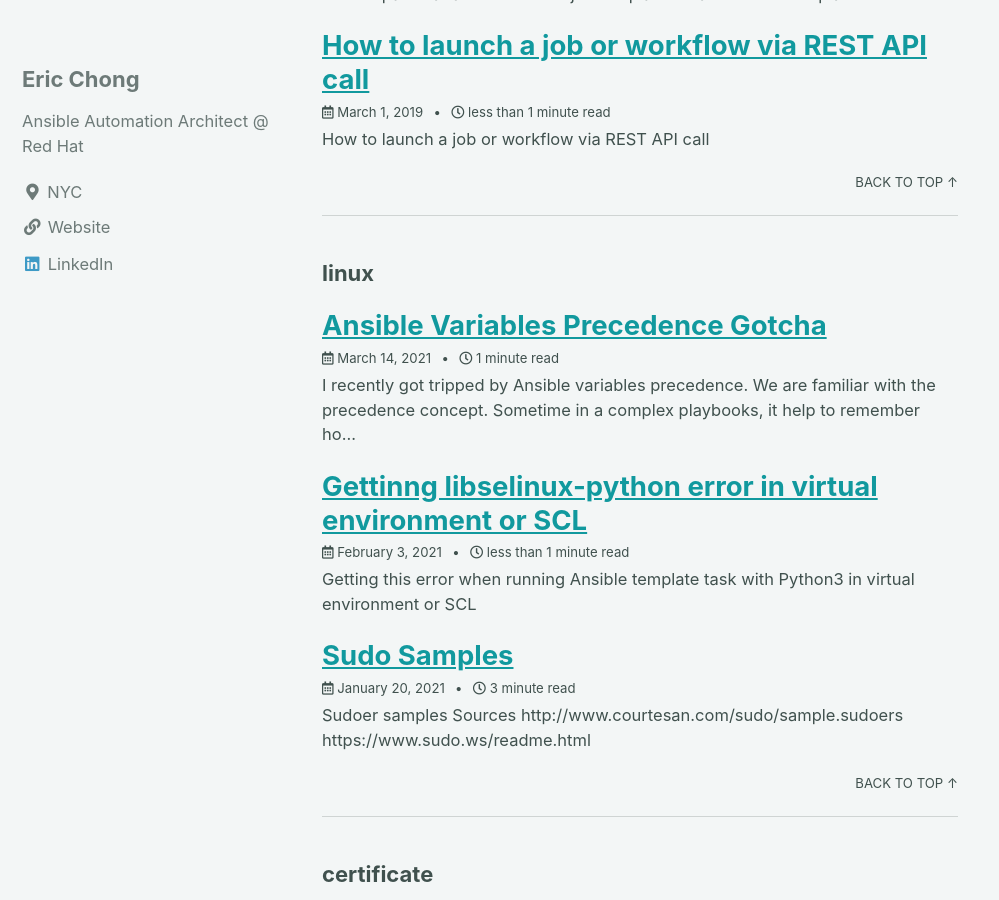
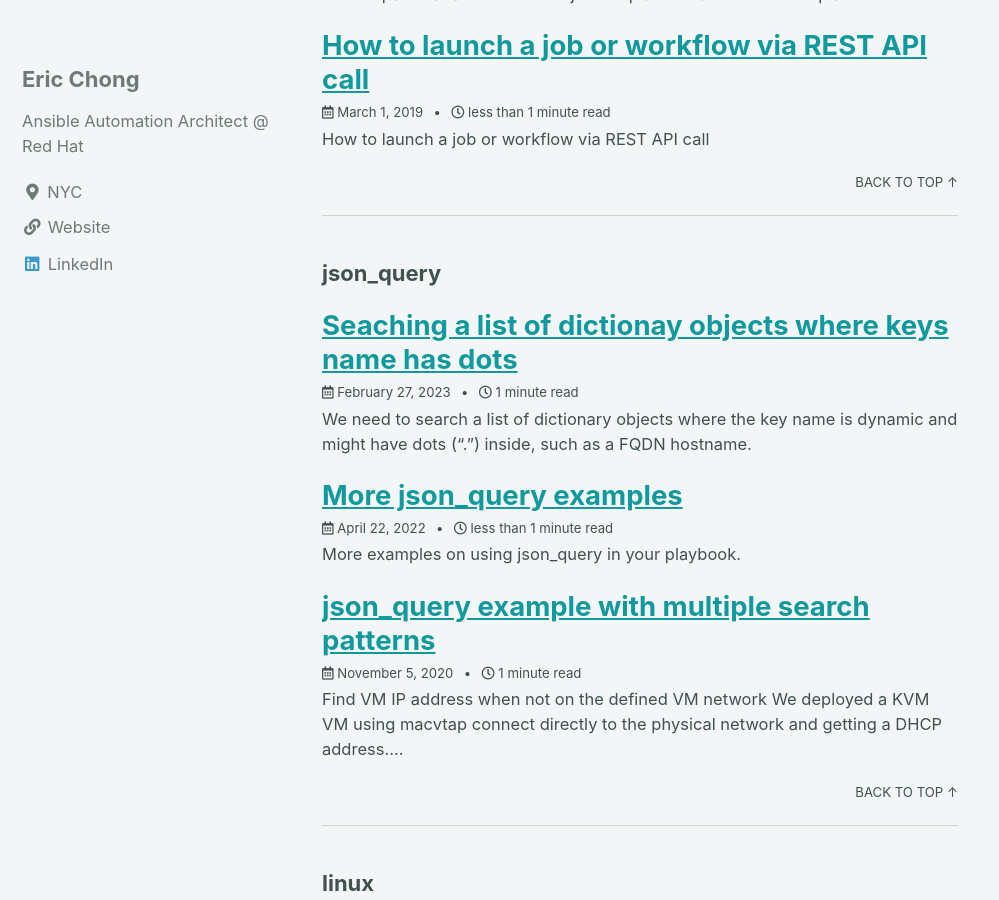
Before and after one commit to ecchong/ecchong.github.io, a Jekyll site: the page built from _pages/tag-archive.md, in a window 1280 px wide and 900 px high, scrolled down 17142 px. Shown: the whole window, without its empty margins (0-999 px from the left). Built offline with Jekyll 4.4.1, drawn with Linux system fonts in a browser that asks for light colours; cached includes are drawn as plain includes; some of the changed text lies outside the part shown.

Commit message:
searching keys with dots

`````diff
--- a/_posts/2023/2023-02-27-searching-keys-with-dots.md
+++ b/_posts/2023/2023-02-27-searching-keys-with-dots.md
@@ -1,6 +1,6 @@
 ---
 title: Seaching a list of dictionay objects where keys name has dots
-tags: ["ansible", "jinja2" ]
+tags: ["ansible", "jinja2", "json_query", "selectattr" ]
 categories: Ansible
 #last_modified_at: YYYY-MM-DD
 published: true
@@ -10,6 +10,7 @@
 
 `selectattr` will be a good option, but it fails to handle the dot.  We will need to use `json_query` in the following example:
 
+{% raw %}
 ````
 ---
 - name: Examples - Find dict with dots in key name
@@ -44,6 +45,7 @@
     vars:
       x: "[?\"one.one.one\"]"
 ````
+{% endraw %}
 
 Output:
 ````
`````
